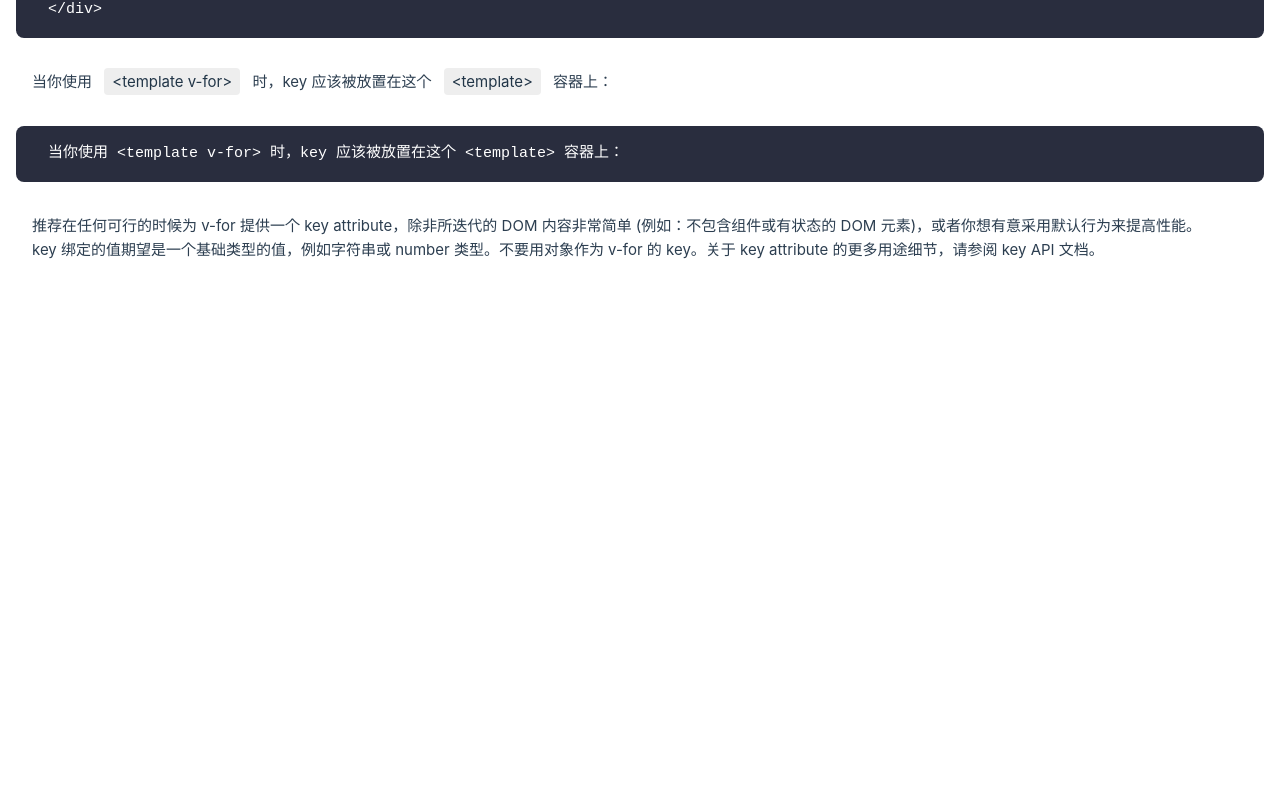
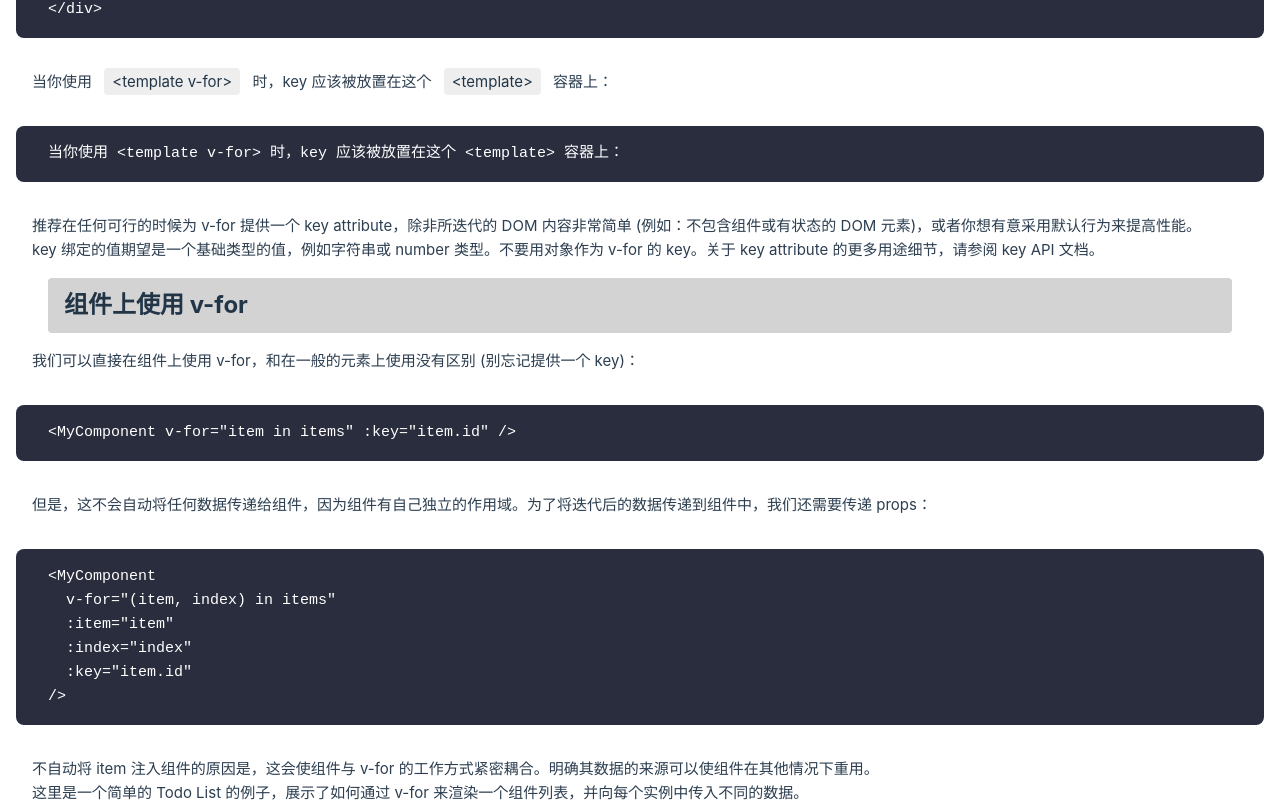
Before and after one commit to ShenlongDev/vue_xx, a Vue app: page / in a window 1280 px wide. Shown: the part 4288-5093 px from the top of the page. Before the commit the page ends 4550 px from the top, so only its background shows below. Built offline with nearby package versions, Linux system fonts and the light colour scheme.

Commit message:
v-for_and_template

```diff
--- a/src/LoopRendering.vue
+++ b/src/LoopRendering.vue
@@ -2,6 +2,7 @@
 import CodeView from './components/CodeView.vue';
 import HeadingTwo from './components/HeadingTwo.vue';
 import EnLetter from './components/EnLetter.vue';
+import { computed } from 'vue';
 
 const parentMessage = 'Parent'
 const items = [
@@ -138,4 +139,17 @@ items.forEach((item, index) => {
 <CodeView :content='`当你使用 <template v-for> 时，key 应该被放置在这个 <template> 容器上：`' />
   <p>推荐在任何可行的时候为 v-for 提供一个 key attribute，除非所迭代的 DOM 内容非常简单 (例如：不包含组件或有状态的 DOM 元素)，或者你想有意采用默认行为来提高性能。</p>
   <p>key 绑定的值期望是一个基础类型的值，例如字符串或 number 类型。不要用对象作为 v-for 的 key。关于 key attribute 的更多用途细节，请参阅 key API 文档。</p>
+
+<HeadingTwo heading="组件上使用 v-for" />
+<p>我们可以直接在组件上使用 v-for，和在一般的元素上使用没有区别 (别忘记提供一个 key)：</p>
+<CodeView :content='`<MyComponent v-for="item in items" :key="item.id" />`' />
+<p>但是，这不会自动将任何数据传递给组件，因为组件有自己独立的作用域。为了将迭代后的数据传递到组件中，我们还需要传递 props：</p>
+<CodeView :content='`<MyComponent
+  v-for="(item, index) in items"
+  :item="item"
+  :index="index"
+  :key="item.id"
+/>`' />
+<p>不自动将 item 注入组件的原因是，这会使组件与 v-for 的工作方式紧密耦合。明确其数据的来源可以使组件在其他情况下重用。</p>
+<p>这里是一个简单的 Todo List 的例子，展示了如何通过 v-for 来渲染一个组件列表，并向每个实例中传入不同的数据。</p>
 </template>
```
